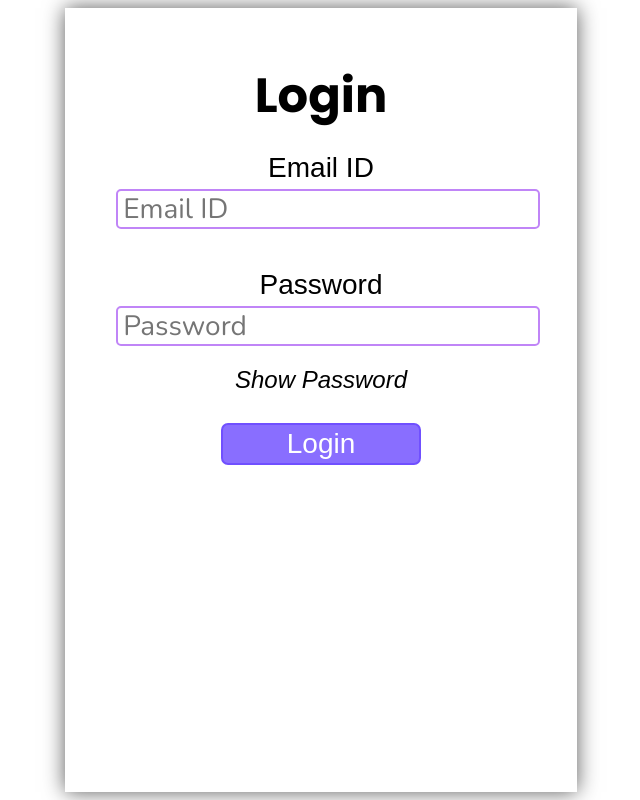
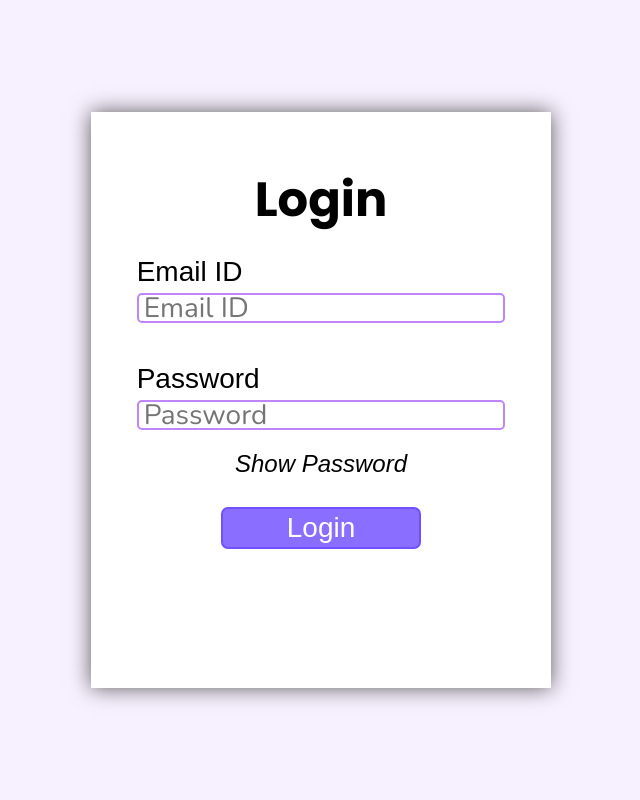
Before and after one commit to Akshx09/vastrika-delivery, a React (Create React App) app: page / in a window 1280 px wide. Shown: the whole page, without its empty margins (319-959 px from the left). Built offline with nearby package versions, Linux system fonts and the light colour scheme.

Commit message:
Update App.css

```diff
--- a/src/App.css
+++ b/src/App.css
@@ -1,38 +1,64 @@
-.App {
-  text-align: center;
+* {
+	margin: 0;
+	padding: 0;
+	box-sizing: border-box;
 }
 
-.App-logo {
-  height: 40vmin;
-  pointer-events: none;
+.wrapper {
+	display: flex;
+	justify-content: center;
+	align-items: center;
 }
 
-@media (prefers-reduced-motion: no-preference) {
-  .App-logo {
-    animation: App-logo-spin infinite 20s linear;
-  }
+.super-nonflex-container {
+	min-height: 88vh;
+	background-color: rgb(247, 240, 255);
+	padding: 2vh 2vw 10vh 2vw;
 }
 
-.App-header {
-  background-color: #282c34;
-  min-height: 100vh;
-  display: flex;
-  flex-direction: column;
-  align-items: center;
-  justify-content: center;
-  font-size: calc(10px + 2vmin);
-  color: white;
+.super-flex-container {
+	padding: 10vh 5vw;
+	display: flex;
+	justify-content: center;
+	align-items: center;
+	min-height: 88vh;
+	background-color: rgb(247, 240, 255);
+	@media (max-width: 500px){
+		padding: 20px;
+	}
 }
 
-.App-link {
-  color: #61dafb;
+/* form data input css*/
+.form-ip{
+    position: relative;
+    width: 100%;
 }
-
-@keyframes App-logo-spin {
-  from {
-    transform: rotate(0deg);
-  }
-  to {
-    transform: rotate(360deg);
-  }
+.form-ip-head{
+    cursor: text;
+    position: absolute;
+    top: 6vh;
+    left: 1vw;
+    font: 3.5vh "Ubuntu", Arial;
+    color: grey;
+    transition: all 0.2s ease-out;
 }
+.form-ip-input{
+    width: 100%;
+    margin: 5vh 0 3vh 0;
+    font: 3.5vh "Ubuntu", Arial;
+    color: rgb(90, 90, 90);
+    padding: 4px 5px;
+    border: 2px solid white;
+    border-bottom: 2px solid rgb(192, 133, 247);
+    transition: all 0.2s ease-out;
+}
+.form-ip-input:focus{
+    outline: none;
+    border: 2px solid rgb(74, 0, 172);
+    border-radius: 7px;
+}
+.form-ip-input:focus ~ .form-ip-head, .form-ip-input:not(:placeholder-shown) ~ .form-ip-head{
+    top: 3.5vh;
+    font-size: 2.5vh;
+    background-color: white;
+}
```
